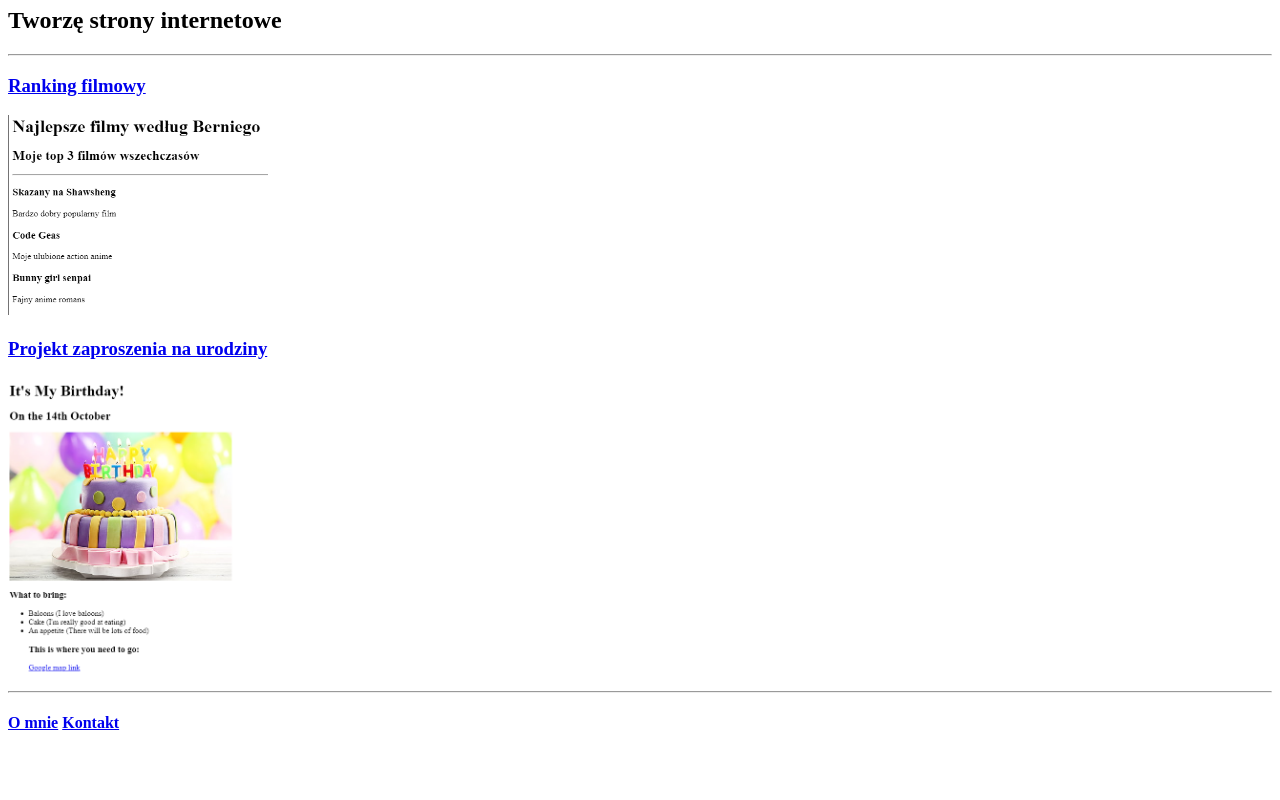
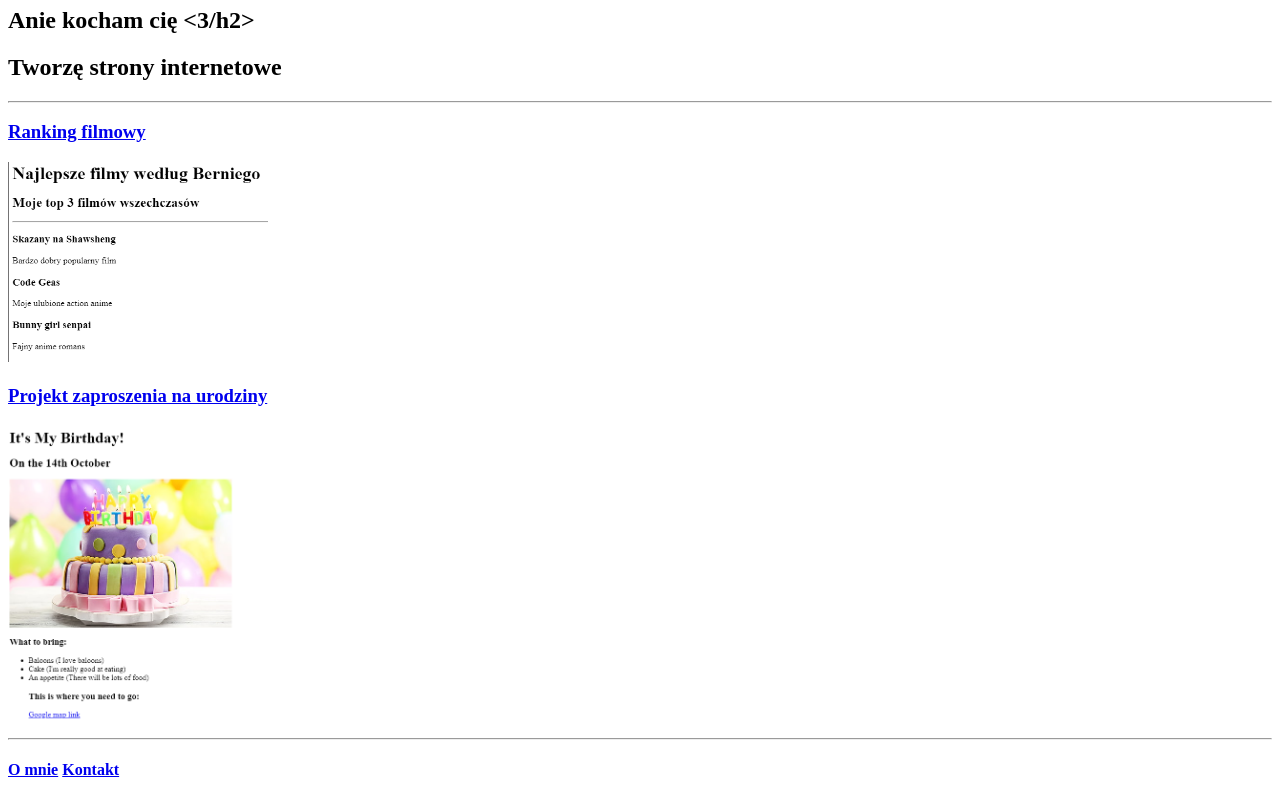
Before and after one commit to Falc0nBridge/html-portfolio, a plain HTML site: page index.html in a window 1280 px wide. Shown: the part 73-873 px from the top of the page. Before the commit the page ends 826 px from the top, so only its background shows below. Drawn offline with Linux system fonts and the light colour scheme.

Commit message:
Update index.html

```diff
--- a/index.html
+++ b/index.html
@@ -8,6 +8,7 @@
   </head>
   <body>
     <h1>Portfolio Wiktora Bernacha</h1>
+    <h2>Anie kocham cię <3/h2>
     <h2>Tworzę strony internetowe</h2>
     <hr />
     <h3><a href="./public/movie-ranking.html">Ranking filmowy</a></h3>
```
